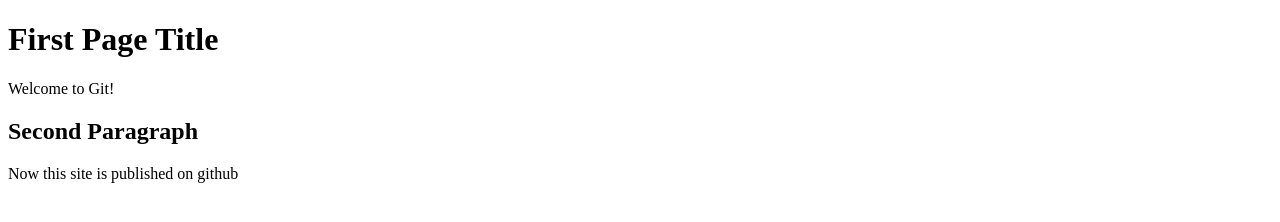
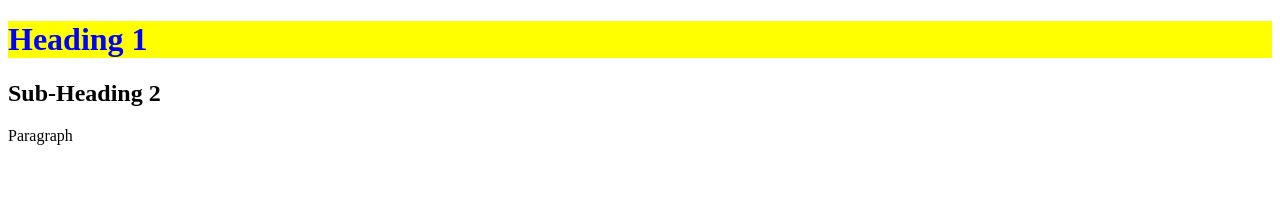
Before and after one commit to kcode221/web-lab, a plain HTML site: page index.html in a window 1280 px wide. Drawn offline with Linux system fonts and the light colour scheme.

Commit message:
Added first style

```diff
--- a/index.html
+++ b/index.html
@@ -1,12 +1,18 @@
 <!DOCTYPE html>
-<html>
+<html lang="en">
 	<head>
-		<title>First Page</title>
+		<meta charset="UTF8">
+		<meta name="viewport"
+			  content="width=device-width, initial-scale=1.0">
+		<title>Apply Style</title>
+		<!--Internal Syle Sheet place holder-->
+		<style>
+			h1 {color:Blue; background:Yellow;}
+		</style>
 	</head>
 	<body>
-		<h1>First Page Title</h1>
-		<p>Welcome to Git!</p>
-		<h2>Second Paragraph</h2>
-		<p>Now this site is published on github</p>
+		<h1>Heading 1</h1>
+		<h2>Sub-Heading 2</h2>
+		<p>Paragraph</p>
 	</body>
 </html>
```
Also changed, not shown: style.css (added).
